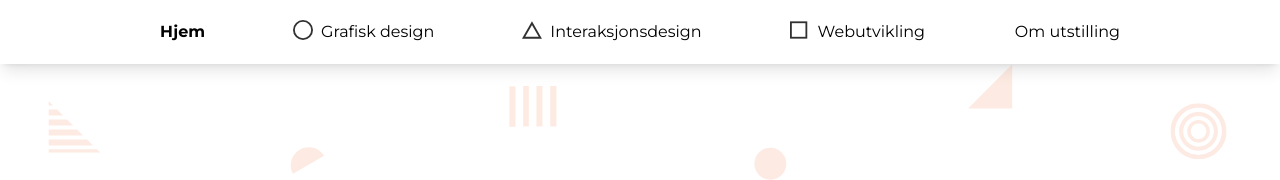
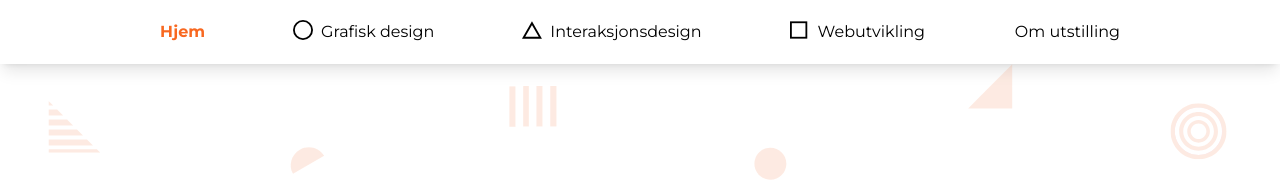
Before and after one commit to ntnu-design/ntnu-avgangsutstilling-2023, a Next.js app: page / in a window 1280 px wide. Shown: the top 180 px of the page. Built offline with nearby package versions, Linux system fonts and the light colour scheme.

Commit message:
navbar fix

```diff
--- a/components/navigation/navbar.tsx
+++ b/components/navigation/navbar.tsx
@@ -3,17 +3,16 @@ import { useRouter } from "next/router";
 import { useEffect, useState } from "react";
 
 export default function Navbar() {
-  let activeLink = "text-orange font-bold";
-  let inactiveLink = "text-accent-7";
   const router = useRouter();
 
   const [isOpen, setIsOpen] = useState(false);
 
-  let url = router.asPath;
+  const studyProgramme = router.query.studyProgramme;
+
 
   useEffect(() => {
     setIsOpen(false);
-  }, [url]);
+  }, [studyProgramme]);
 
   function toggle() {
     setIsOpen(!isOpen);
@@ -23,24 +22,24 @@ export default function Navbar() {
       <div className="w-full hidden md:flex py-5 px-10 lg:px-20 xl:px-40 2xl:px-60 shadow-lg shadow-accent-2/75 ">
         <ul className="flex space-x-10 lg:space-x-20">
           <li>
-            <Link className={router.asPath == "/" ? activeLink : inactiveLink} href="/">Hjem</Link>
+            <Link className={router.asPath == "/" ? "text-main font-bold" : "text-black"} href="/">Hjem</Link>
           </li>
           <li>
-            <Link className={`flex ${router.asPath == "/bmed" ? activeLink : inactiveLink}`} href="/bmed"><svg className="mx-2" width="20" height="20" viewBox="-1 -1 22 22" fill="none" xmlns="http://www.w3.org/2000/svg">
-              <circle cx="10" cy="10" r="10" stroke={router.asPath == "/bmed" ? "orange" : "#313131"} stroke-width="2" fill={router.asPath == "/bmed" ? "orange" : ""} />
+            <Link className={`flex ${studyProgramme === "bmed" ? "text-bmed font-bold" : "text-black"}`} href="/bmed"><svg className="mx-2" width="20" height="20" viewBox="-1 -1 22 22" fill="none" xmlns="http://www.w3.org/2000/svg">
+              <circle cx="10" cy="10" r="10" stroke={studyProgramme === "bmed" ? "#e45197" : "#000"} strokeWidth="2" fill={studyProgramme === "bmed" ? "#e45197" : "none"} />
             </svg>
 
               Grafisk design</Link>
           </li>
           <li>
-            <Link className={`flex ${router.asPath == "/bixd" ? activeLink : inactiveLink}`} href="/bixd"><svg className="mx-2" width="20" height="20" viewBox="0 0 22 20" fill="none" xmlns="http://www.w3.org/2000/svg">
-              <path d="M1.73205 18.5L10.9697 2.5L20.2073 18.5H1.73205Z" stroke={router.asPath == "/bixd" ? "orange" : "#313131"} stroke-width="2" fill={router.asPath == "/bixd" ? "orange" : ""} />
+            <Link className={`flex ${studyProgramme === "bixd" ? "text-bixd font-bold" : "text-black"}`} href="/bixd"><svg className="mx-2" width="20" height="20" viewBox="0 0 22 20" fill="none" xmlns="http://www.w3.org/2000/svg">
+              <path d="M1.73205 18.5L10.9697 2.5L20.2073 18.5H1.73205Z" stroke={studyProgramme === "bixd" ? "#5ca545" : "#000"} strokeWidth="2" fill={studyProgramme === "bixd" ? "#5ca545" : "none"} />
             </svg>
               Interaksjonsdesign</Link>
           </li>
           <li>
-            <Link className={`flex ${router.asPath == "/bwu" ? activeLink : inactiveLink}`} href="/bwu"><svg className="mx-2" width="20" height="20" viewBox="0 0 22 20" fill="none" xmlns="http://www.w3.org/2000/svg">
-              <rect x="1" y="1.5" width="17" height="17" stroke={router.asPath == "/bwu" ? "orange" : "#313131"} stroke-width="2" fill={router.asPath == "/bwu" ? "orange" : ""} />
+            <Link className={`flex ${studyProgramme === "bwu" ? "text-bwu font-bold" : "text-black"}`} href="/bwu"><svg className="mx-2" width="20" height="20" viewBox="0 0 22 20" fill="none" xmlns="http://www.w3.org/2000/svg">
+              <rect x="1" y="1.5" width="17" height="17" stroke={studyProgramme === "bwu" ? "#508fce" : "#000"} strokeWidth="2" fill={studyProgramme === "bwu" ? "#508fce" : "none"} />
             </svg>Webutvikling</Link>
           </li>
         </ul>
@@ -54,11 +53,11 @@ export default function Navbar() {
         >
           <span className="sr-only">Open main menu</span>
           {isOpen ? (
-            <svg className="block h-6 w-6" xmlns="http://www.w3.org/2000/svg" fill="none" viewBox="0 0 24 24" stroke="currentColor" aria-hidden="true">
+            <svg className="block h-10 w-10" xmlns="http://www.w3.org/2000/svg" fill="none" viewBox="0 0 24 24" stroke="currentColor" aria-hidden="true">
               <path strokeLinecap="round" strokeLinejoin="round" strokeWidth={2} d="M6 18L18 6M6 6l12 12" />
             </svg>
           ) : (
-            <svg className="block h-6 w-6" xmlns="http://www.w3.org/2000/svg" fill="none" viewBox="0 0 24 24" stroke="currentColor" aria-hidden="true">
+            <svg className="block h-10 w-10" xmlns="http://www.w3.org/2000/svg" fill="none" viewBox="0 0 24 24" stroke="currentColor" aria-hidden="true">
               <path strokeLinecap="round" strokeLinejoin="round" strokeWidth={2} d="M4 6h16M4 12h16M4 18h16" />
             </svg>
           )}
@@ -74,36 +73,38 @@ export default function Navbar() {
           >
             <span className="sr-only">Open main menu</span>
             {isOpen ? (
-              <svg className="block h-6 w-6" xmlns="http://www.w3.org/2000/svg" fill="none" viewBox="0 0 24 24" stroke="currentColor" aria-hidden="true">
+              <svg className="block h-10 w-10" xmlns="http://www.w3.org/2000/svg" fill="none" viewBox="0 0 24 24" stroke="currentColor" aria-hidden="true">
                 <path strokeLinecap="round" strokeLinejoin="round" strokeWidth={2} d="M6 18L18 6M6 6l12 12" />
               </svg>
             ) : (
-              <svg className="block h-6 w-6" xmlns="http://www.w3.org/2000/svg" fill="none" viewBox="0 0 24 24" stroke="currentColor" aria-hidden="true">
+              <svg className="block h-10 w-10" xmlns="http://www.w3.org/2000/svg" fill="none" viewBox="0 0 24 24" stroke="currentColor" aria-hidden="true">
                 <path strokeLinecap="round" strokeLinejoin="round" strokeWidth={2} d="M4 6h16M4 12h16M4 18h16" />
               </svg>
             )}
           </button>
         </div>
         <div className="flex flex-col px-10 pt-2 space-y-4 sm:px-3">
-          <Link className={`mx-2 ${router.asPath == "/" ? activeLink : inactiveLink}`} href="/">Hjem</Link>
+          <Link className={`mx-2 ${router.asPath == "/" ? "text-main font-bold" : "text-black"}`} href="/">Hjem</Link>
           <div className="border border-gray"></div>
-          <Link className={`flex ${router.asPath == "/bmed" ? activeLink : inactiveLink}`} href="/bmed"><svg className="mx-2" width="20" height="20" viewBox="-1 -1 22 22" fill="none" xmlns="http://www.w3.org/2000/svg">
-            <circle cx="10" cy="10" r="10" stroke={router.asPath == "/bmed" ? "orange" : "#313131"} stroke-width="2" fill={router.asPath == "/bmed" ? "orange" : ""} />
+          <Link className={`flex ${studyProgramme === "bmed" ? "text-bmed font-bold" : "text-black"}`} href="/bmed"><svg className="mx-2" width="20" height="20" viewBox="-1 -1 22 22" fill="none" xmlns="http://www.w3.org/2000/svg">
+            <circle cx="10" cy="10" r="10" stroke={studyProgramme === "bmed" ? "#e45197" : "#000"} strokeWidth="2" fill={studyProgramme === "bmed" ? "#e45197" : "none"} />
           </svg>
 
             Grafisk design</Link>
           <div className="border border-gray"></div>
-          <Link className={`flex ${router.asPath == "/bixd" ? activeLink : inactiveLink}`} href="/bixd"><svg className="mx-2" width="20" height="20" viewBox="0 0 22 20" fill="none" xmlns="http://www.w3.org/2000/svg">
-            <path d="M1.73205 18.5L10.9697 2.5L20.2073 18.5H1.73205Z" stroke={router.asPath == "/bixd" ? "orange" : "#313131"} stroke-width="2" fill={router.asPath == "/bixd" ? "orange" : ""} />
+          <Link className={`flex ${studyProgramme === "bixd" ? "text-bixd font-bold" : "text-black"}`} href="/bixd"><svg className="mx-2" width="20" height="20" viewBox="0 0 22 20" fill="none" xmlns="http://www.w3.org/2000/svg">
+            <path d="M1.73205 18.5L10.9697 2.5L20.2073 18.5H1.73205Z" stroke={studyProgramme === "bixd" ? "#5ca545" : "#000"} strokeWidth="2" fill={studyProgramme === "bixd" ? "#5ca545" : "none"} />
           </svg>
             Interaksjonsdesign</Link>
           <div className="border border-gray"></div>
-          <Link className={`flex ${router.asPath == "/bwu" ? activeLink : inactiveLink}`} href="/bwu"><svg className="mx-2" width="20" height="20" viewBox="0 0 22 20" fill="none" xmlns="http://www.w3.org/2000/svg">
-            <rect x="1" y="1.5" width="17" height="17" stroke={router.asPath == "/bwu" ? "orange" : "#313131"} stroke-width="2" fill={router.asPath == "/bwu" ? "orange" : ""} />
+          <Link className={`flex ${studyProgramme === "bwu" ? "text-bwu font-bold" : "text-black"}`} href="/bwu"><svg className="mx-2" width="20" height="20" viewBox="0 0 22 20" fill="none" xmlns="http://www.w3.org/2000/svg">
+            <rect x="1" y="1.5" width="17" height="17" stroke={studyProgramme === "bwu" ? "#508fce" : "#000"} strokeWidth="2" fill={studyProgramme === "bwu" ? "#508fce" : "none"} />
           </svg>Webutvikling</Link>
-          <div className="border border-gray"></div>
         </div>
       </div>
     </nav>
   );
 }
+/*              bwu: "#508fce",
+                bmed: "#e45197",
+                bixd: "#5ca545", */
```
